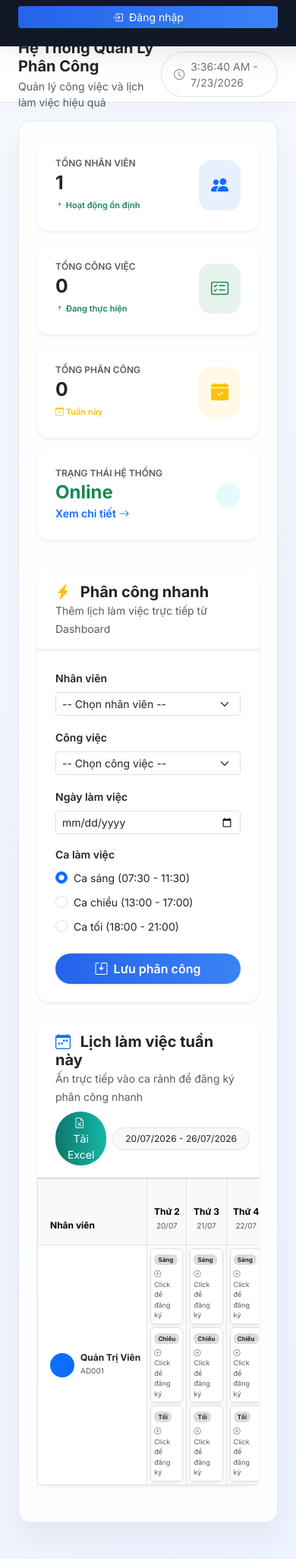
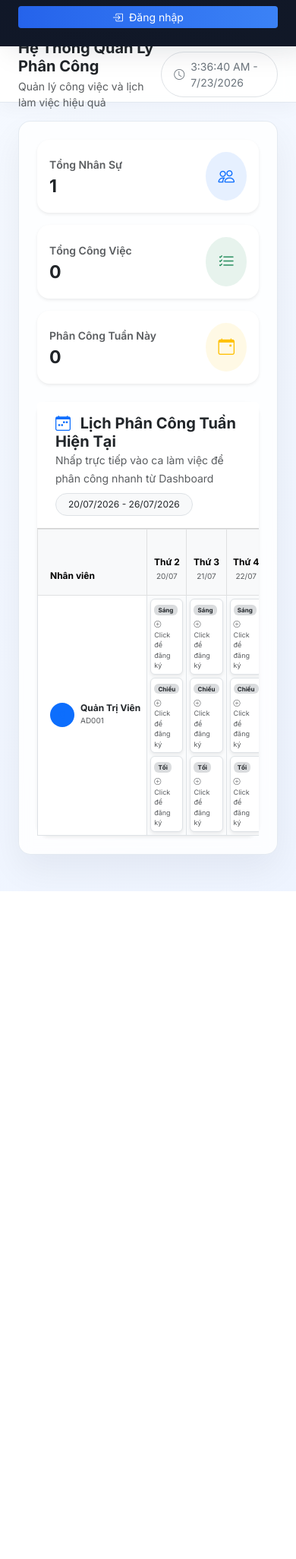
Before and after one commit to Chngivt/EmployeeTaskScheduler, a Flask app: page / in a window 390 px wide. Shown: the part 560-2612 px from the top of the page at 76% size. After the commit the page ends 1733 px from the top, so only its background shows below. Run offline with Flask 3, Linux system fonts and the light colour scheme.

Commit message:
Update dashboard.html

```diff
--- a/app/templates/dashboard.html
+++ b/app/templates/dashboard.html
@@ -11,147 +11,67 @@
         background-color: #eff6ff !important;
         transform: translateY(-1px);
     }
+    /* Đảm bảo Popup luôn nổi lên trên cùng, không bị lớp mờ đè lên */
+    #quickRegisterModal {
+        z-index: 1060 !important;
+    }
+    .modal-backdrop {
+        z-index: 1050 !important;
+    }
 </style>
 
-<!-- 4 Thẻ Card Thống kê tổng quan -->
-<div class="row mb-4">
-    <div class="col-xl-3 col-md-6 mb-3 mb-xl-0">
-        <div class="card shadow-sm border-0 rounded-4 bg-white p-2 h-100">
-            <div class="card-body d-flex justify-content-between align-items-center">
+<!-- Thống kê tổng quan -->
+<div class="row g-3 mb-4">
+    <div class="col-md-4">
+        <div class="card p-3 shadow-sm border-0 rounded-4 bg-white">
+            <div class="d-flex align-items-center justify-content-between">
                 <div>
-                    <h6 class="text-muted fw-semibold mb-1" style="font-size: 12px;">TỔNG NHÂN VIÊN</h6>
-                    <h2 class="mb-0 fw-bold text-dark">{{ total_emp }}</h2>
-                    <small class="text-success fw-semibold" style="font-size: 11px;"><i class="bi bi-arrow-up-short"></i> Hoạt động ổn định</small>
+                    <span class="text-muted small fw-semibold">Tổng Nhân Sự</span>
+                    <h3 class="fw-bold text-dark mb-0 mt-1">{{ total_emp }}</h3>
                 </div>
-                <div class="bg-primary bg-opacity-10 p-3 rounded-4 text-primary">
-                    <i class="bi bi-people-fill fs-3"></i>
+                <div class="bg-primary bg-opacity-10 p-3 rounded-circle text-primary">
+                    <i class="bi bi-people fs-4"></i>
                 </div>
             </div>
         </div>
     </div>
-
-    <div class="col-xl-3 col-md-6 mb-3 mb-xl-0">
-        <div class="card shadow-sm border-0 rounded-4 bg-white p-2 h-100">
-            <div class="card-body d-flex justify-content-between align-items-center">
+    <div class="col-md-4">
+        <div class="card p-3 shadow-sm border-0 rounded-4 bg-white">
+            <div class="d-flex align-items-center justify-content-between">
                 <div>
-                    <h6 class="text-muted fw-semibold mb-1" style="font-size: 12px;">TỔNG CÔNG VIỆC</h6>
-                    <h2 class="mb-0 fw-bold text-dark">{{ total_task }}</h2>
-                    <small class="text-success fw-semibold" style="font-size: 11px;"><i class="bi bi-arrow-up-short"></i> Đang thực hiện</small>
+                    <span class="text-muted small fw-semibold">Tổng Công Việc</span>
+                    <h3 class="fw-bold text-dark mb-0 mt-1">{{ total_task }}</h3>
                 </div>
-                <div class="bg-success bg-opacity-10 p-3 rounded-4 text-success">
-                    <i class="bi bi-card-checklist fs-3"></i>
+                <div class="bg-success bg-opacity-10 p-3 rounded-circle text-success">
+                    <i class="bi bi-list-check fs-4"></i>
                 </div>
             </div>
         </div>
     </div>
-
-    <div class="col-xl-3 col-md-6 mb-3 mb-xl-0">
-        <div class="card shadow-sm border-0 rounded-4 bg-white p-2 h-100">
-            <div class="card-body d-flex justify-content-between align-items-center">
+    <div class="col-md-4">
+        <div class="card p-3 shadow-sm border-0 rounded-4 bg-white">
+            <div class="d-flex align-items-center justify-content-between">
                 <div>
-                    <h6 class="text-muted fw-semibold mb-1" style="font-size: 12px;">TỔNG PHÂN CÔNG</h6>
-                    <h2 class="mb-0 fw-bold text-dark">{{ total_schedule }}</h2>
-                    <small class="text-warning fw-semibold" style="font-size: 11px;"><i class="bi bi-calendar-check"></i> Tuần này</small>
+                    <span class="text-muted small fw-semibold">Phân Công Tuần Này</span>
+                    <h3 class="fw-bold text-dark mb-0 mt-1">{{ total_schedule }}</h3>
                 </div>
-                <div class="bg-warning bg-opacity-10 p-3 rounded-4 text-warning">
-                    <i class="bi bi-calendar-check-fill fs-3"></i>
-                </div>
-            </div>
-        </div>
-    </div>
-
-    <div class="col-xl-3 col-md-6 mb-3 mb-xl-0">
-        <div class="card shadow-sm border-0 rounded-4 bg-white p-2 h-100">
-            <div class="card-body d-flex justify-content-between align-items-center">
-                <div>
-                    <h6 class="text-muted fw-semibold mb-1" style="font-size: 12px;">TRẠNG THÁI HỆ THỐNG</h6>
-                    <h2 class="mb-0 fw-bold text-success" style="font-size: 24px;">Online</h2>
-                    <a href="/schedule" class="text-decoration-none small fw-semibold text-primary">Xem chi tiết <i class="bi bi-arrow-right"></i></a>
-                </div>
-                <div class="bg-info bg-opacity-10 p-3 rounded-4 text-info">
-                    <i class="bi bi-shield-check-fill fs-3"></i>
+                <div class="bg-warning bg-opacity-10 p-3 rounded-circle text-warning">
+                    <i class="bi bi-calendar-event fs-4"></i>
                 </div>
             </div>
         </div>
     </div>
 </div>
 
-<!-- Bố cục 2 cột: Phân công nhanh (Trái) & Lịch làm việc tuần này (Phải) -->
-<div class="row">
-    <!-- Cột Trái: Phân công nhanh -->
-    <div class="col-xl-4 mb-4">
-        <div class="card shadow-sm border-0 rounded-4 h-100">
-            <div class="card-header bg-white py-3 px-4 border-bottom">
-                <h5 class="mb-0 text-dark fw-bold"><i class="bi bi-lightning-charge-fill text-warning me-2"></i> Phân công nhanh</h5>
-                <small class="text-muted">Thêm lịch làm việc trực tiếp từ Dashboard</small>
-            </div>
-            <div class="card-body p-4">
-                <form action="/schedule/add" method="POST">
-                    <div class="mb-3">
-                        <label class="form-label fw-semibold small">Nhân viên</label>
-                        <select name="employee_id" class="form-select form-select-sm" required>
-                            <option value="">-- Chọn nhân viên --</option>
-                            {% for emp in employees %}
-                            <option value="{{ emp.id }}">{{ emp.fullname }} ({{ emp.department }})</option>
-                            {% endfor %}
-                        </select>
-                    </div>
-
-                    <div class="mb-3">
-                        <label class="form-label fw-semibold small">Công việc</label>
-                        <select name="task_id" class="form-select form-select-sm" required>
-                            <option value="">-- Chọn công việc --</option>
-                            {% for t in tasks %}
-                            <option value="{{ t.id }}">{{ t.task_name }}</option>
-                            {% endfor %}
-                        </select>
-                    </div>
-
-                    <div class="mb-3">
-                        <label class="form-label fw-semibold small">Ngày làm việc</label>
-                        <input type="date" name="date" class="form-control form-control-sm" required>
-                    </div>
-
-                    <div class="mb-4">
-                        <label class="form-label fw-semibold small d-block">Ca làm việc</label>
-                        <div class="form-check mb-2">
-                            <input class="form-check-input" type="radio" name="shift" id="shift1" value="Sáng" checked>
-                            <label class="form-check-label small" for="shift1">Ca sáng (07:30 - 11:30)</label>
-                        </div>
-                        <div class="form-check mb-2">
-                            <input class="form-check-input" type="radio" name="shift" id="shift2" value="Chiều">
-                            <label class="form-check-label small" for="shift2">Ca chiều (13:00 - 17:00)</label>
-                        </div>
-                        <div class="form-check">
-                            <input class="form-check-input" type="radio" name="shift" id="shift3" value="Tối">
-                            <label class="form-check-label small" for="shift3">Ca tối (18:00 - 21:00)</label>
-                        </div>
-                    </div>
-
-                    <button type="submit" class="btn btn-primary w-100 py-2 fw-semibold rounded-pill shadow-sm">
-                        <i class="bi bi-save2 me-1"></i> Lưu phân công
-                    </button>
-                </form>
-            </div>
-        </div>
-    </div>
-
-    <!-- Cột Phải: Lịch làm việc tuần này -->
-    <div class="col-xl-8 mb-4">
-        <div class="card shadow-sm border-0 rounded-4 h-100">
+<!-- Bảng Lịch Tuần Trên Dashboard -->
+<div class="card shadow-sm border-0 rounded-4">
     <div class="card-header bg-white py-3 px-4 d-flex justify-content-between align-items-center flex-wrap gap-2">
         <div>
-                    <h5 class="mb-0 text-dark fw-bold"><i class="bi bi-calendar-week text-primary me-2"></i> Lịch làm việc tuần này</h5>
-                    <small class="text-muted">Ấn trực tiếp vào ca rảnh để đăng ký phân công nhanh</small>
+            <h5 class="mb-0 text-dark fw-bold"><i class="bi bi-calendar-week text-primary me-2"></i> Lịch Phân Công Tuần Hiện Tại</h5>
+            <small class="text-muted">Nhấp trực tiếp vào ca làm việc để phân công nhanh từ Dashboard</small>
         </div>
-
-                <div class="d-flex align-items-center gap-2">
-                    <a href="/export/tasks" class="btn btn-success btn-sm shadow-sm rounded-pill px-3">
-                        <i class="bi bi-file-earmark-excel me-1"></i> Tải Excel
-                    </a>
         <div class="badge bg-light text-dark border px-3 py-2 fw-normal rounded-pill">
             {{ week_dates[0].strftime('%d/%m/%Y') }} - {{ week_dates[-1].strftime('%d/%m/%Y') }}
-                    </div>
         </div>
     </div>
     <div class="card-body p-0">
@@ -175,9 +95,16 @@
                         <tr>
                             <td class="text-start ps-3 py-3 bg-white">
                                 <div class="d-flex align-items-center">
+                                    {% if emp.avatar %}
+                                        <img src="{{ url_for('static', filename='uploads/avatars/' + emp.avatar) }}"
+                                             alt="{{ emp.fullname }}"
+                                             class="rounded-circle me-2 border shadow-sm"
+                                             style="width: 32px; height: 32px; object-fit: cover;">
+                                    {% else %}
                                         <div class="bg-primary bg-opacity-15 text-primary rounded-circle d-flex align-items-center justify-content-center me-2 fw-bold" style="width: 32px; height: 32px; font-size: 12px;">
                                             {{ emp.fullname[0]|upper }}
                                         </div>
+                                    {% endif %}
                                     <div class="text-truncate" style="max-width: 110px;">
                                         <h6 class="mb-0 fw-bold text-dark text-truncate" style="font-size: 12px;" title="{{ emp.fullname }}">{{ emp.fullname }}</h6>
                                         <small class="text-muted" style="font-size: 10px;">{{ emp.code }}</small>
@@ -186,46 +113,47 @@
                             </td>
 
                             {% for d in week_dates %}
+                            {% set date_key = d.strftime('%Y-%m-%d') %}
                             <td class="p-1" style="background-color: #fafbfc; vertical-align: top;">
-                                        <!-- Ô Ca Sáng -->
-                                        {% set task_sang = schedule_dict.get((emp.id, d, 'Sáng')) %}
+                                <!-- Ca Sáng -->
+                                {% set task_sang = schedule_dict.get((emp.id, date_key, 'Sáng')) %}
                                 {% if task_sang %}
                                 <div class="p-1 mb-1 rounded border text-start bg-primary bg-opacity-10 border-primary-subtle shadow-sm" style="min-height: 42px;">
                                     <span class="badge bg-primary text-white fw-bold" style="font-size: 8px;">Sáng</span>
                                     <div class="text-dark fw-bold text-truncate mt-1" style="font-size: 10px;" title="{{ task_sang }}">{{ task_sang }}</div>
                                 </div>
                                 {% else %}
-                                        <div class="p-1 mb-1 rounded border text-start bg-white shadow-sm shift-box-clickable" style="min-height: 42px;" onclick="openRegisterModal('{{ emp.id }}', '{{ emp.fullname }}', '{{ d.strftime('%Y-%m-%d') }}', 'Sáng')">
+                                <div class="p-1 mb-1 rounded border text-start bg-white shadow-sm shift-box-clickable" style="min-height: 42px;" onclick="openRegisterModal('{{ emp.id }}', '{{ emp.fullname }}', '{{ date_key }}', 'Sáng')">
                                     <span class="badge bg-secondary bg-opacity-25 text-dark fw-bold" style="font-size: 8px;">Sáng</span>
-                                            <div class="text-muted style-clickable mt-1" style="font-size: 9px;"><i class="bi bi-plus-circle me-1"></i>Click để đăng ký</div>
+                                    <div class="text-muted mt-1" style="font-size: 9px;"><i class="bi bi-plus-circle me-1"></i>Click để đăng ký</div>
                                 </div>
                                 {% endif %}
 
-                                        <!-- Ô Ca Chiều -->
-                                        {% set task_chieu = schedule_dict.get((emp.id, d, 'Chiều')) %}
+                                <!-- Ca Chiều -->
+                                {% set task_chieu = schedule_dict.get((emp.id, date_key, 'Chiều')) %}
                                 {% if task_chieu %}
                                 <div class="p-1 mb-1 rounded border text-start bg-warning bg-opacity-10 border-warning-subtle shadow-sm" style="min-height: 42px;">
                                     <span class="badge bg-warning text-dark fw-bold" style="font-size: 8px;">Chiều</span>
                                     <div class="text-dark fw-bold text-truncate mt-1" style="font-size: 10px;" title="{{ task_chieu }}">{{ task_chieu }}</div>
                                 </div>
                                 {% else %}
-                                        <div class="p-1 mb-1 rounded border text-start bg-white shadow-sm shift-box-clickable" style="min-height: 42px;" onclick="openRegisterModal('{{ emp.id }}', '{{ emp.fullname }}', '{{ d.strftime('%Y-%m-%d') }}', 'Chiều')">
+                                <div class="p-1 mb-1 rounded border text-start bg-white shadow-sm shift-box-clickable" style="min-height: 42px;" onclick="openRegisterModal('{{ emp.id }}', '{{ emp.fullname }}', '{{ date_key }}', 'Chiều')">
                                     <span class="badge bg-secondary bg-opacity-25 text-dark fw-bold" style="font-size: 8px;">Chiều</span>
-                                            <div class="text-muted style-clickable mt-1" style="font-size: 9px;"><i class="bi bi-plus-circle me-1"></i>Click để đăng ký</div>
+                                    <div class="text-muted mt-1" style="font-size: 9px;"><i class="bi bi-plus-circle me-1"></i>Click để đăng ký</div>
                                 </div>
                                 {% endif %}
 
-                                        <!-- Ô Ca Tối -->
-                                        {% set task_toi = schedule_dict.get((emp.id, d, 'Tối')) %}
+                                <!-- Ca Tối -->
+                                {% set task_toi = schedule_dict.get((emp.id, date_key, 'Tối')) %}
                                 {% if task_toi %}
                                 <div class="p-1 rounded border text-start bg-dark bg-opacity-10 border-secondary-subtle shadow-sm" style="min-height: 42px;">
                                     <span class="badge bg-dark text-white fw-bold" style="font-size: 8px;">Tối</span>
                                     <div class="text-dark fw-bold text-truncate mt-1" style="font-size: 10px;" title="{{ task_toi }}">{{ task_toi }}</div>
                                 </div>
                                 {% else %}
-                                        <div class="p-1 rounded border text-start bg-white shadow-sm shift-box-clickable" style="min-height: 42px;" onclick="openRegisterModal('{{ emp.id }}', '{{ emp.fullname }}', '{{ d.strftime('%Y-%m-%d') }}', 'Tối')">
+                                <div class="p-1 rounded border text-start bg-white shadow-sm shift-box-clickable" style="min-height: 42px;" onclick="openRegisterModal('{{ emp.id }}', '{{ emp.fullname }}', '{{ date_key }}', 'Tối')">
                                     <span class="badge bg-secondary bg-opacity-25 text-dark fw-bold" style="font-size: 8px;">Tối</span>
-                                            <div class="text-muted style-clickable mt-1" style="font-size: 9px;"><i class="bi bi-plus-circle me-1"></i>Click để đăng ký</div>
+                                    <div class="text-muted mt-1" style="font-size: 9px;"><i class="bi bi-plus-circle me-1"></i>Click để đăng ký</div>
                                 </div>
                                 {% endif %}
                             </td>
@@ -242,25 +170,21 @@
         </div>
     </div>
 </div>
-    </div>
-</div>
 
-<!-- POPUP (MODAL) ĐĂNG KÝ CA NHANH KHI CLICK VÀO Ô -->
-<div class="modal fade" id="quickRegisterModal" tabindex="-1" aria-labelledby="quickRegisterModalLabel" aria-hidden="true">
+<!-- Modal Đăng Ký Ca Làm Việc -->
+<div class="modal fade" id="quickRegisterModal" tabindex="-1">
     <div class="modal-dialog modal-dialog-centered">
         <div class="modal-content rounded-4 border-0 shadow">
-            <div class="modal-header bg-primary text-white rounded-top-4 py-3">
-                <h5 class="modal-title fw-bold fs-6" id="quickRegisterModalLabel"><i class="bi bi-calendar-plus me-2"></i>Đăng Ký Ca Làm Việc</h5>
-                <button type="button" class="btn-close btn-close-white" data-bs-dismiss="modal" aria-label="Close"></button>
+            <div class="modal-header bg-primary text-white py-3">
+                <h5 class="modal-title fw-bold fs-6"><i class="bi bi-calendar-plus me-2"></i>Đăng Ký Ca Làm Việc</h5>
+                <button type="button" class="btn-close btn-close-white" data-bs-dismiss="modal"></button>
             </div>
             <form action="/schedule/add" method="POST">
                 <div class="modal-body p-4">
-                    <!-- Giá trị ẩn gửi lên Server -->
                     <input type="hidden" name="employee_id" id="modal_employee_id">
                     <input type="hidden" name="date" id="modal_date">
                     <input type="hidden" name="shift" id="modal_shift">
 
-                    <!-- Thông tin tổng quan ca đăng ký -->
                     <div class="p-3 mb-3 bg-light rounded-3 border">
                         <div class="d-flex justify-content-between mb-1">
                             <span class="text-muted small">Nhân viên:</span>
@@ -276,13 +200,12 @@
                         </div>
                     </div>
 
-                    <!-- Chọn Công việc -->
                     <div class="mb-3">
                         <label class="form-label fw-semibold small">Chọn Công việc <span class="text-danger">*</span></label>
                         <select name="task_id" class="form-select form-select-sm py-2" required>
                             <option value="">-- Chọn công việc thực hiện --</option>
                             {% for t in tasks %}
-                            <option value="{{ t.id }}">{{ t.task_name }}</option>
+                            <option value="{{ t.id }}">{{ t.task_name or t.name or ('Công việc ' ~ t.id) }}</option>
                             {% endfor %}
                         </select>
                     </div>
@@ -298,22 +221,23 @@
 
 <script>
     function openRegisterModal(empId, empName, dateStr, shift) {
-        // Gán dữ liệu ẩn vào Form
+        var modalEl = document.getElementById('quickRegisterModal');
+
+        // CHUYỂN MODAL RA NGOÀI CÙNG THẺ BODY ĐỂ KHÔNG BỊ LỚP MỜ BẤM ĐÈ
+        if (modalEl.parentElement !== document.body) {
+            document.body.appendChild(modalEl);
+        }
+
         document.getElementById('modal_employee_id').value = empId;
         document.getElementById('modal_date').value = dateStr;
         document.getElementById('modal_shift').value = shift;
-
-        // Hiển thị thông tin trực quan lên Modal Popup
         document.getElementById('modal_emp_name_display').innerText = empName;
 
-        // Định dạng lại ngày hiển thị DD/MM/YYYY
         const dateParts = dateStr.split('-');
         document.getElementById('modal_date_display').innerText = dateParts[2] + '/' + dateParts[1] + '/' + dateParts[0];
-
         document.getElementById('modal_shift_display').innerText = 'Ca ' + shift;
 
-        // Mở Bootstrap Modal Popup
-        var registerModal = new bootstrap.Modal(document.getElementById('quickRegisterModal'));
+        var registerModal = bootstrap.Modal.getOrCreateInstance(modalEl);
         registerModal.show();
     }
 </script>
```
Lines whose indentation alone changed are shown as unchanged.
